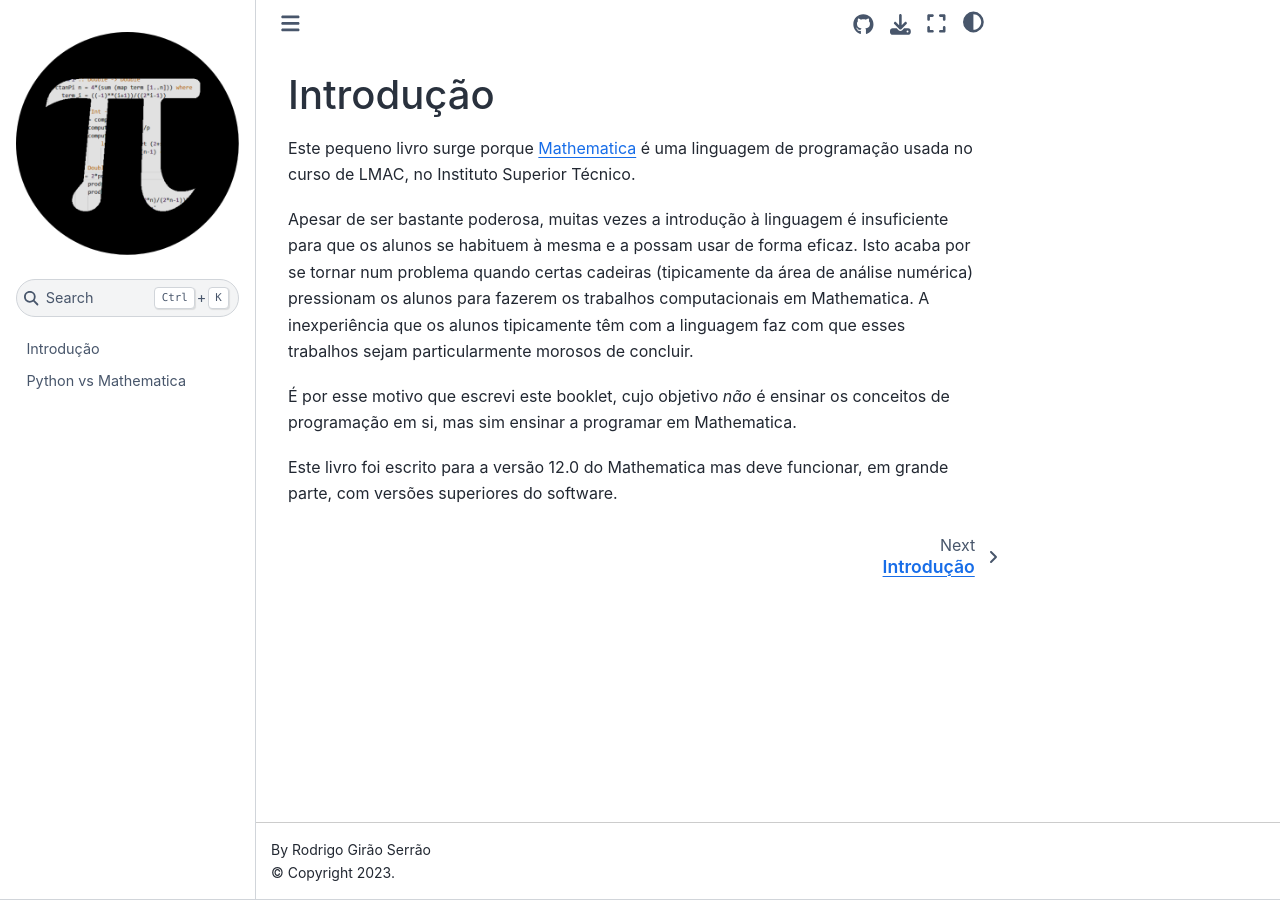
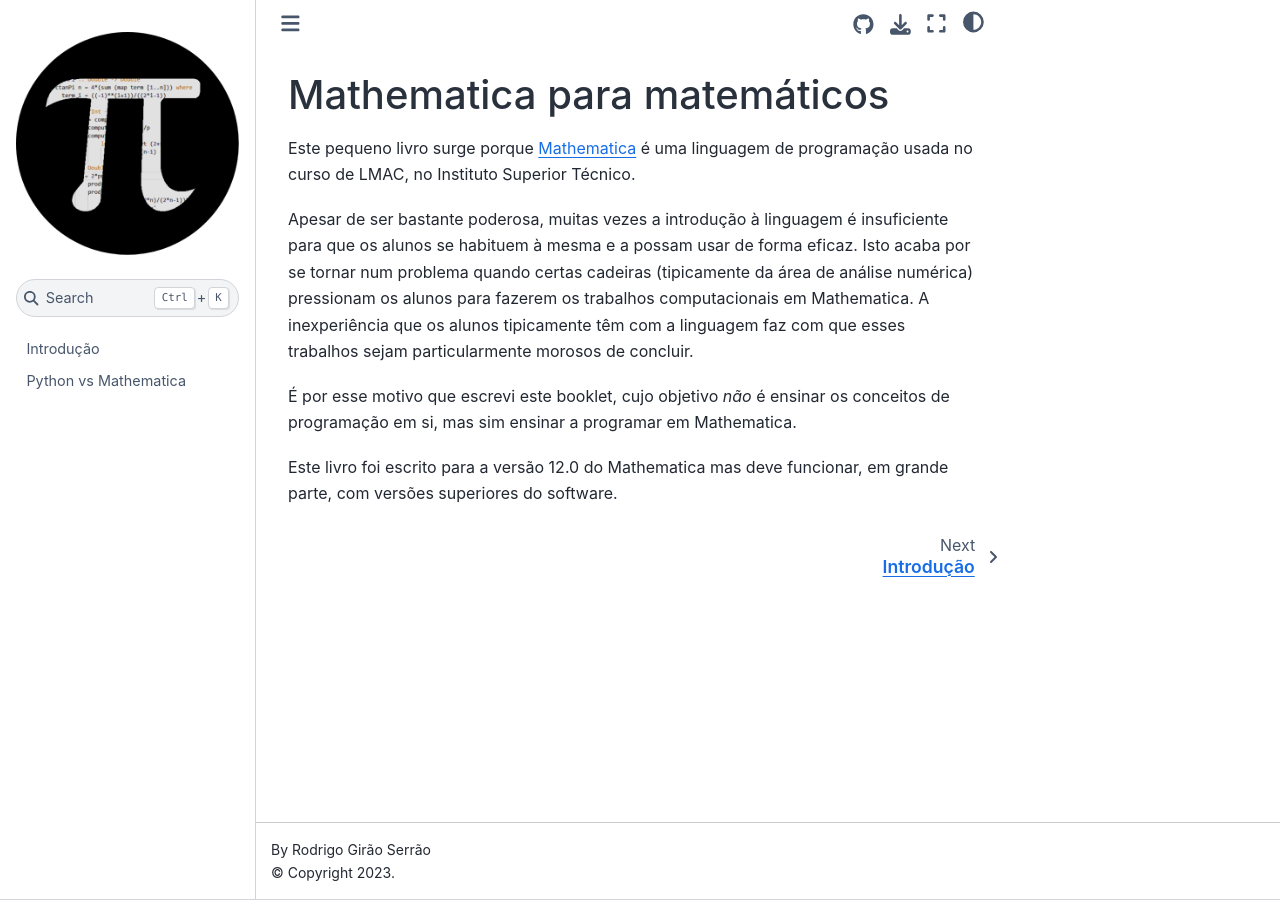
Before and after one commit to RojerGS/mpm, a Jupyter Book: the page built from home.md, in a window 1280 px wide. Built offline with Jupyter Book 1.0.4 settings and Sphinx 7.4.7 and the Sphinx Book theme 1.1.4, drawn with Linux system fonts in a browser that asks for light colours.

Commit message:
Change home header.

```diff
--- a/home.md
+++ b/home.md
@@ -1,4 +1,4 @@
-# Introdução
+# Mathematica para matemáticos
 
 Este pequeno livro surge porque [Mathematica] é uma linguagem de programação usada no curso de LMAC, no Instituto Superior Técnico.
 
```
